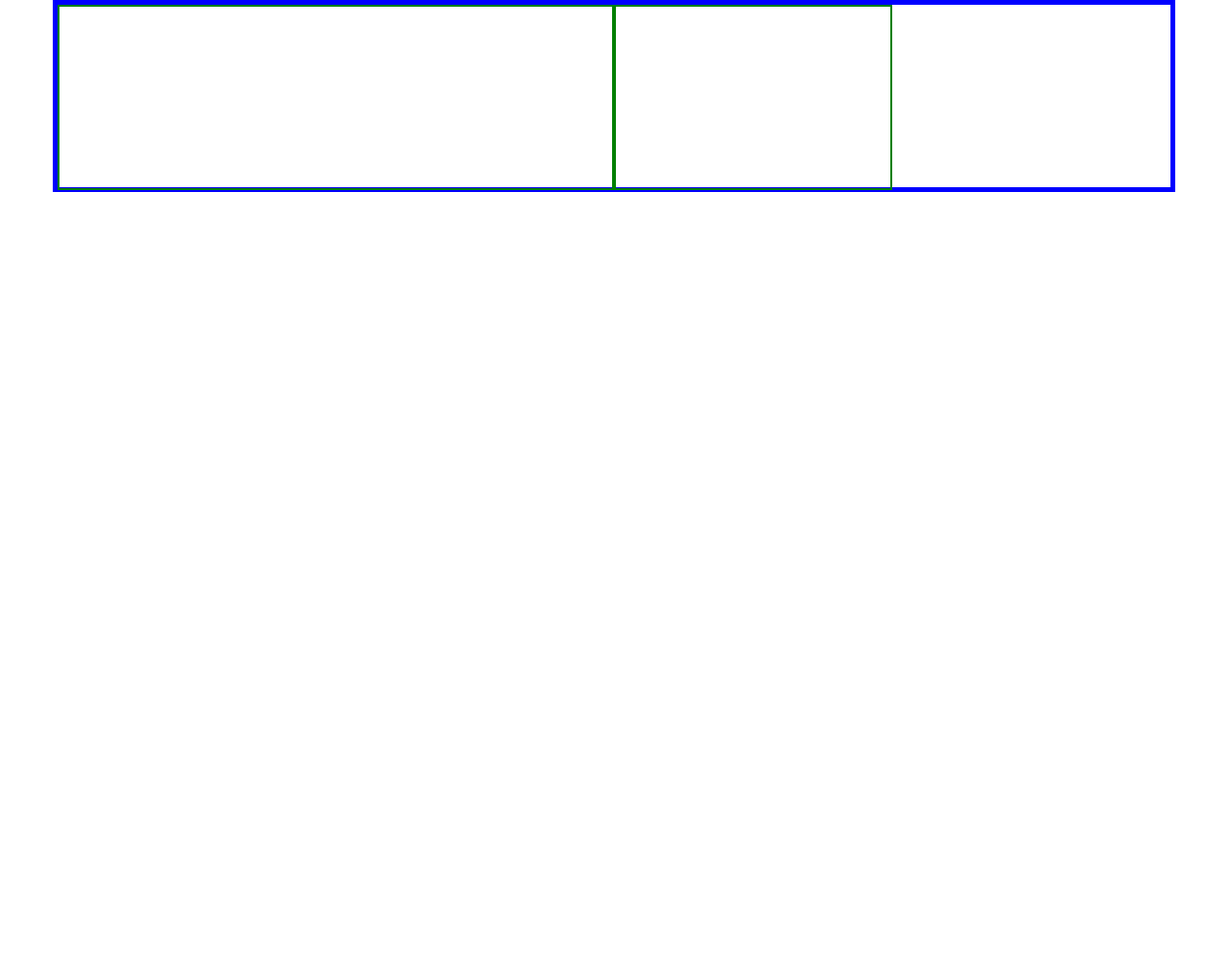
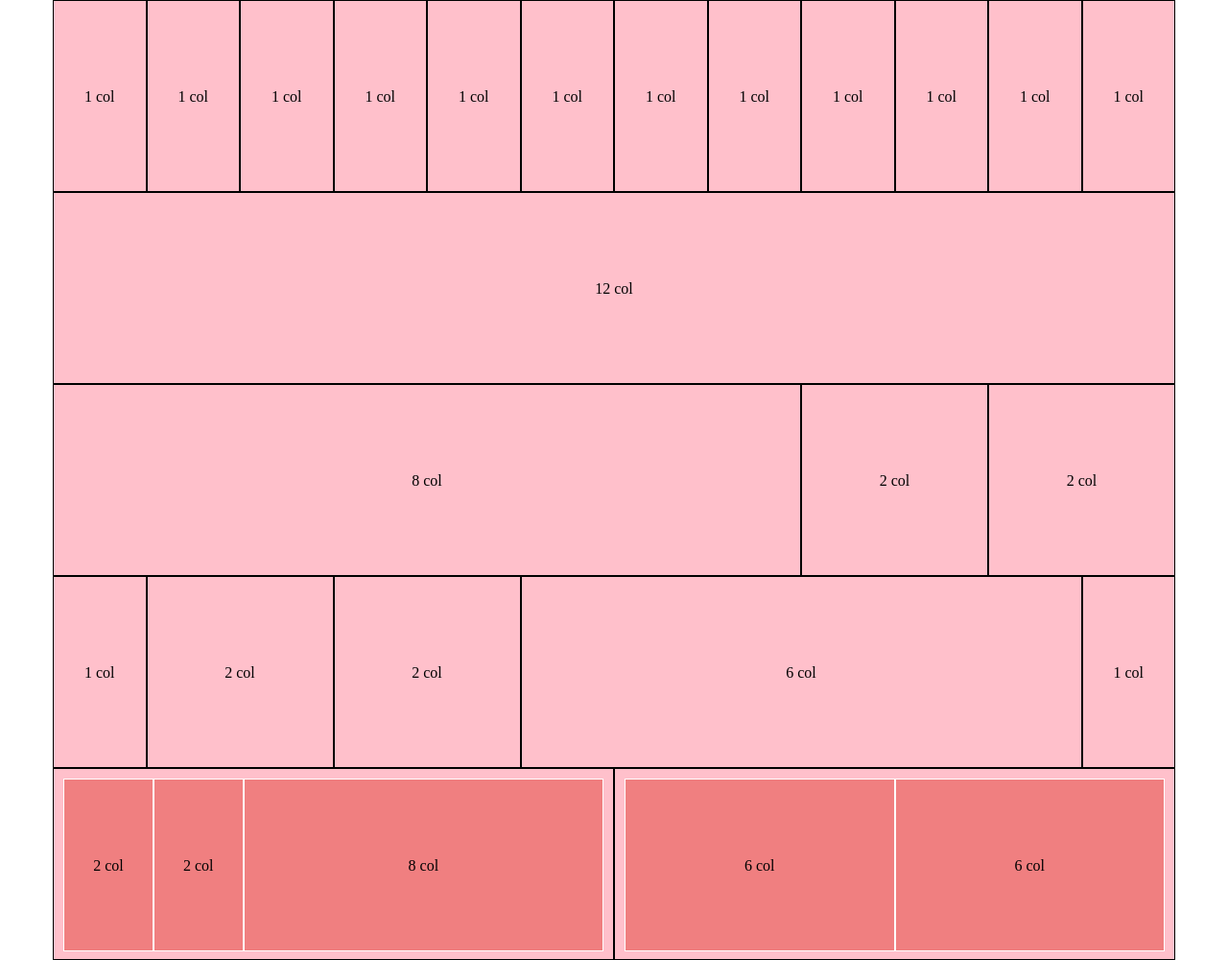
Before and after one commit to TheSmallWorld95/html-css-12bool, a plain HTML site: page index.html in a window 1280 px wide. Shown: the whole page at 96% size. Before the commit the page ends 800 px from the top, so only its background shows below. Drawn offline with Linux system fonts and the light colour scheme.

Commit message:
Completo

```diff
--- a/Assets/css/master.css
+++ b/Assets/css/master.css
@@ -0,0 +1,27 @@
+[class*=col-] {
+  height: 200px;
+  border: 1px solid #000;
+  line-height: 200px;
+}
+
+.bg-lightpink  {
+  background-color: #FFC0CB;
+}
+
+.bg-pink {
+  background-color: #F07F80;
+}
+
+[class^="nested"] {
+  height: 180px;
+  border: 1px solid #fff;
+  line-height: 180px;
+}
+
+.m-1 {
+  margin: 10px;
+}
+
+.container {
+  text-align: center;
+}
--- a/index.html
+++ b/index.html
@@ -6,11 +6,51 @@
     <link rel="stylesheet" href="./Assets/css/12bool.css">
     <link rel="stylesheet" href="./Assets/css/master.css">
   </head>
-  <body class="debug">
+  <body class="">
     <div class="container">
-      <div class="row">
-        <div class="col-6"></div>
-        <div class="col-3"></div>
+      <div class="row bg-lightpink">
+        <div class="col-1">1 col</div>
+        <div class="col-1">1 col</div>
+        <div class="col-1">1 col</div>
+        <div class="col-1">1 col</div>
+        <div class="col-1">1 col</div>
+        <div class="col-1">1 col</div>
+        <div class="col-1">1 col</div>
+        <div class="col-1">1 col</div>
+        <div class="col-1">1 col</div>
+        <div class="col-1">1 col</div>
+        <div class="col-1">1 col</div>
+        <div class="col-1">1 col</div>
+      </div>
+      <div class="row bg-lightpink">
+        <div class="col-12">12 col</div>
+      </div>
+      <div class="row bg-lightpink">
+        <div class="col-8">8 col</div>
+        <div class="col-2">2 col</div>
+        <div class="col-2">2 col</div>
+      </div>
+      <div class="row bg-lightpink">
+        <div class="col-1">1 col</div>
+        <div class="col-2">2 col</div>
+        <div class="col-2">2 col</div>
+        <div class="col-6">6 col</div>
+        <div class="col-1">1 col</div>
+      </div>
+      <div class="row bg-lightpink">
+        <div class="col-6">
+          <div class="row bg-pink m-1">
+            <div class="nested col-2">2 col</div>
+            <div class="nested col-2">2 col</div>
+            <div class="nested col-8">8 col</div>
+          </div>
+        </div>
+        <div class="col-6">
+          <div class="row bg-pink m-1">
+            <div class="nested col-6">6 col</div>
+            <div class="nested col-6">6 col</div>
+          </div>
+        </div>
       </div>
 
     </div>
```
